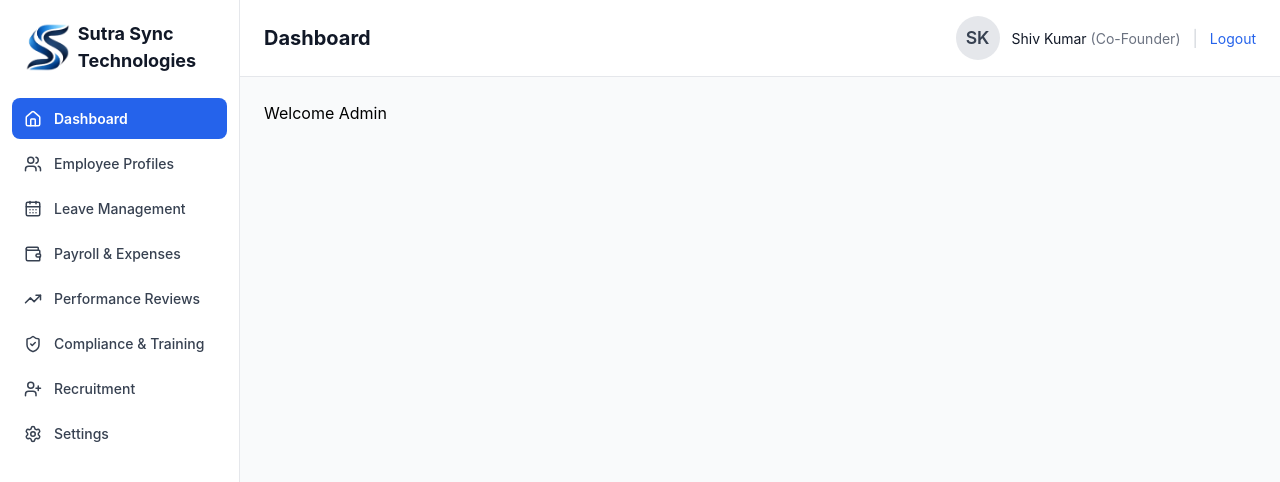
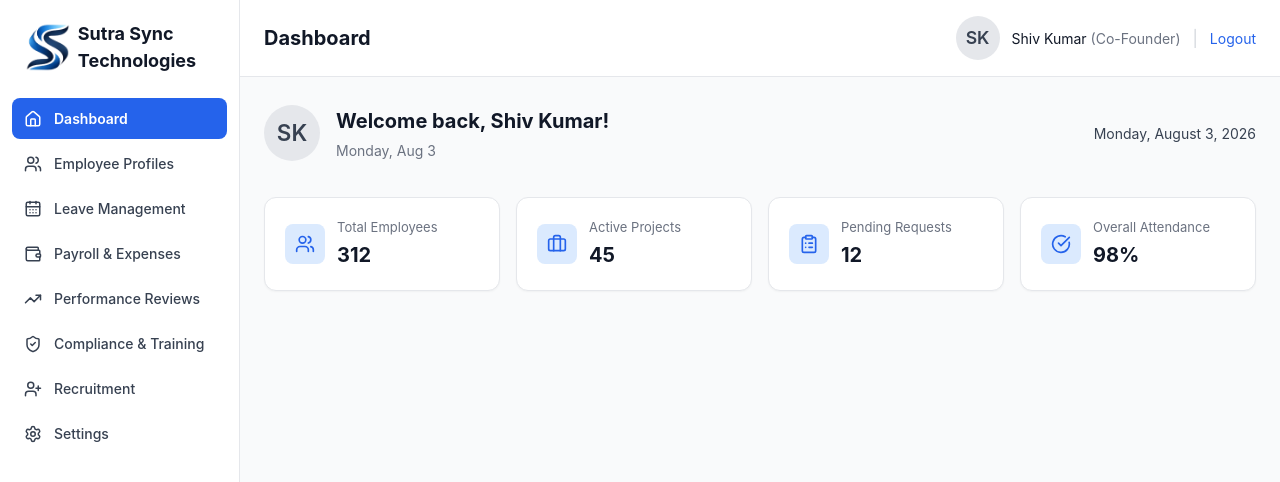
Before and after one commit to tushar161228/employee-management-system, a React (Vite) app: page / in a window 1280 px wide. Shown: the top 482 px of the page. Built offline with nearby package versions, Linux system fonts and the light colour scheme.

Commit message:
Add WelcomeBanner and StatCardGrid components

```diff
--- a/src/components/common/Card.jsx
+++ b/src/components/common/Card.jsx
@@ -0,0 +1,17 @@
+import React from "react";
+export default function Card({ children, style = {} }) {
+  return (
+    <div
+      style={{
+        backgroundColor: "#FFFFFF",
+        borderRadius: "12px",
+        border: "1px solid #E5E7EB",
+        padding: "20px",
+        boxShadow: "0 1px 2px rgba(0,0,0,0.04)",
+        ...style,
+      }}
+    >
+      {children}
+    </div>
+  );
+}
--- a/src/components/dashboard/StatCard.jsx
+++ b/src/components/dashboard/StatCard.jsx
@@ -0,0 +1,29 @@
+import React from "react";
+import Card from "../common/Card";
+
+export default function StatCard({ icon: Icon, label, value, iconBg = "#DBEAFE", iconColor = "#2563EB" }) {
+  return (
+    <Card style={{ flex: 1, display: "flex", alignItems: "center", gap: "12px" }}>
+      <div
+        style={{
+          width: "40px",
+          height: "40px",
+          borderRadius: "8px",
+          backgroundColor: iconBg,
+          display: "flex",
+          alignItems: "center",
+          justifyContent: "center",
+          flexShrink: 0,
+        }}
+      >
+        <Icon size={20} color={iconColor} />
+      </div>
+      <div>
+        <p style={{ margin: 0, fontSize: "13px", color: "#6B7280" }}>{label}</p>
+        <p style={{ margin: "2px 0 0", fontSize: "20px", fontWeight: 700, color: "#111827" }}>
+          {value}
+        </p>
+      </div>
+    </Card>
+  );
+}
--- a/src/components/dashboard/StatCardGrid.jsx
+++ b/src/components/dashboard/StatCardGrid.jsx
@@ -0,0 +1,42 @@
+import React, { useState, useEffect } from "react";
+import { Users, Briefcase, ClipboardList, CheckCircle } from "lucide-react";
+import StatCard from "./StatCard";
+import { dashboardStats } from "../../services/mockData";
+
+export default function StatCardGrid() {
+  const [stats, setStats] = useState(null);
+  useEffect(() => {
+    // Later, replace this line with a real API call:
+    // getDashboardStats().then(setStats);
+    setStats(dashboardStats);
+  }, []);
+
+  if (!stats) {
+    return (
+      <p style={{ marginTop: "16px", color: "#6B7280" }}>Loading stats...</p>
+    );
+  }
+
+  const cardData = [
+    { icon: Users, label: "Total Employees", value: stats.totalEmployees },
+    { icon: Briefcase, label: "Active Projects", value: stats.activeProjects },
+    {
+      icon: ClipboardList,
+      label: "Pending Requests",
+      value: stats.pendingRequests,
+    },
+    {
+      icon: CheckCircle,
+      label: "Overall Attendance",
+      value: stats.overallAttendance,
+    },
+  ];
+
+  return (
+    <div style={{ display: "flex", gap: "16px", marginTop: "16px" }}>
+      {cardData.map((stat) => (
+        <StatCard key={stat.label} {...stat} />
+      ))}
+    </div>
+  );
+}
--- a/src/components/dashboard/WelcomeBanner.jsx
+++ b/src/components/dashboard/WelcomeBanner.jsx
@@ -0,0 +1,50 @@
+import React from "react";
+import Avatar from "../common/Avatar";
+function getShortDate() {
+  const today = new Date();
+  return today.toLocaleDateString("en-US", {
+    weekday: "long",
+    month: "short",
+    day: "numeric",
+  });
+}
+
+function getFullDate() {
+  const today = new Date();
+  return today.toLocaleDateString("en-US", {
+    weekday: "long",
+    month: "long",
+    day: "numeric",
+    year: "numeric",
+  });
+}
+
+export default function WelcomeBanner({ user }) {
+  const shortDate = getShortDate();
+  const fullDate = getFullDate();
+
+  return (
+    <div
+      style={{
+        display: "flex",
+        alignItems: "center",
+        justifyContent: "space-between",
+        padding: "20px 0",
+      }}
+    >
+      <div style={{ display: "flex", alignItems: "center", gap: "16px" }}>
+        <Avatar src={user?.photoUrl} name={user?.name} size="lg" />
+        <div>
+          <h2 style={{ margin: 0, fontSize: "20px", fontWeight: 700, color: "#111827" }}>
+            Welcome back, {user?.name}!
+          </h2>
+          <p style={{ margin: "4px 0 0", fontSize: "14px", color: "#6B7280" }}>
+            {shortDate}
+          </p>
+        </div>
+      </div>
+
+      <div style={{ fontSize: "14px", color: "#374151" }}>{fullDate}</div>
+    </div>
+  );
+}
--- a/src/components/layout/AppLayout.jsx
+++ b/src/components/layout/AppLayout.jsx
@@ -1,13 +1,19 @@
 import React from "react";
 import Sidebar from "./Sidebar";
 import Navbar from "./Navbar";
-export default function AppLayout({ pageTitle, activePath, user, onLogout, children }) {
+export default function AppLayout({
+  pageTitle,
+  activePath,
+  user,
+  onLogout,
+  children,
+}) {
   return (
     <div style={{ display: "flex" }}>
       <Sidebar activePath={activePath} />
       <div style={{ flex: 1, minHeight: "100vh", backgroundColor: "#F9FAFB" }}>
         <Navbar pageTitle={pageTitle} user={user} onLogout={onLogout} />
-        <div style={{ padding: "24px" }}>{children}</div>
+        <div style={{ padding: "8px 24px 24px" }}>{children}</div>{" "}
       </div>
     </div>
   );
--- a/src/pages/Dashboard.jsx
+++ b/src/pages/Dashboard.jsx
@@ -1,4 +1,7 @@
 import AppLayout from "../components/layout/AppLayout";
+import WelcomeBanner from "../components/dashboard/WelcomeBanner";
+import StatCardGrid from "../components/dashboard/StatCardGrid";
+
 function Dashboard() {
   return (
     <AppLayout
@@ -7,8 +10,10 @@ function Dashboard() {
       user={{ name: "Shiv Kumar", role: "Co-Founder", photoUrl: "" }}
       onLogout={() => alert("Logout clicked")}
     >
-      <div>Welcome Admin</div>
+      <WelcomeBanner user={{ name: "Shiv Kumar", photoUrl: "" }} />
+      <StatCardGrid />
     </AppLayout>
   );
 }
+
 export default Dashboard;
--- /dev/null
+++ b/src/services/mockData.js
@@ -0,0 +1,6 @@
+export const dashboardStats = {
+  totalEmployees: 312,
+  activeProjects: 45,
+  pendingRequests: 12,
+  overallAttendance: "98%",
+};
```
